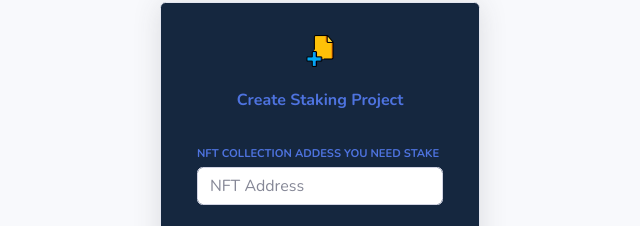
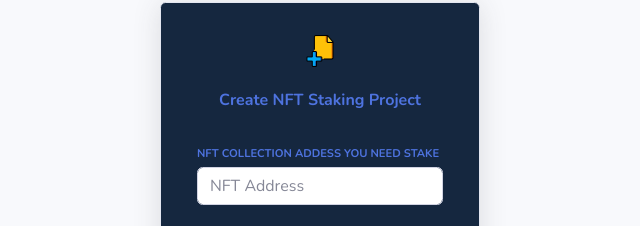
Before and after one commit to yourAlginis/NFTBox-NFT-Staking-Market-Yield-Farming, a website with bundled scripts: page index.html in a window 1280 px wide. Both pictures are taken after a click on the button "Create NFT Staking Project". Shown: the part 124-350 px from the top of the page, 320-960 px from the left. Built offline with nearby package versions, Linux system fonts and the light colour scheme.

Commit message:
Update index.html

```diff
--- a/index.html
+++ b/index.html
@@ -455,7 +455,7 @@ aria-labelledby="userDropdown">
                                 <div class=" mx-auto py-3">
                                    <center><img class="text-right" src="img/newcontract.png"></center><br>
 
-                                    <h6 class="m-0 font-weight-bold text-primary lang" key="EasyNFT">Create Staking Project</h6>
+                                    <h6 class="m-0 font-weight-bold text-primary lang" key="EasyNFT">Create NFT Staking Project</h6>
                                 </div>
 
 
```
